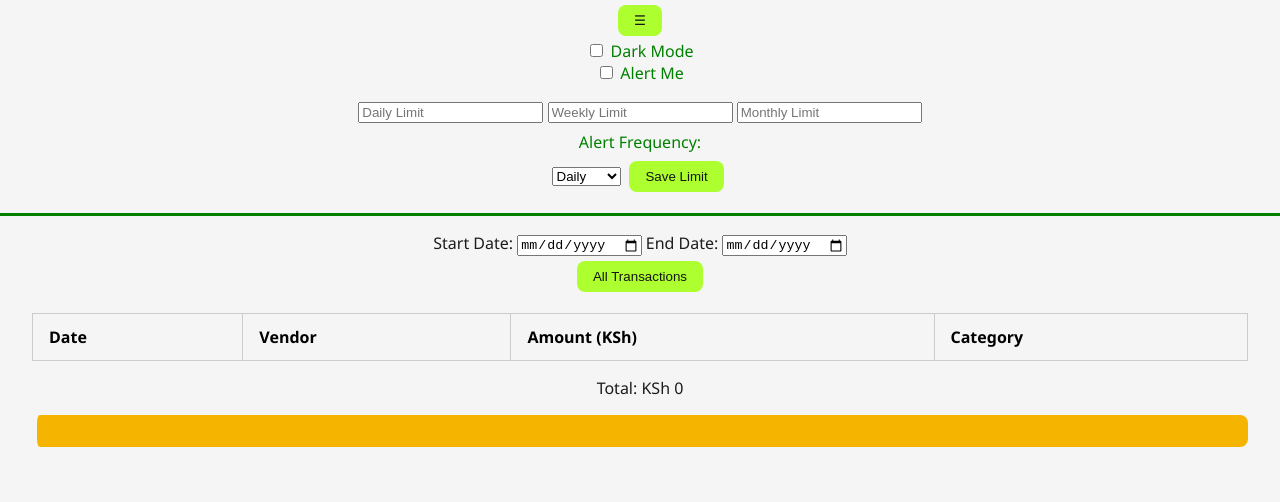
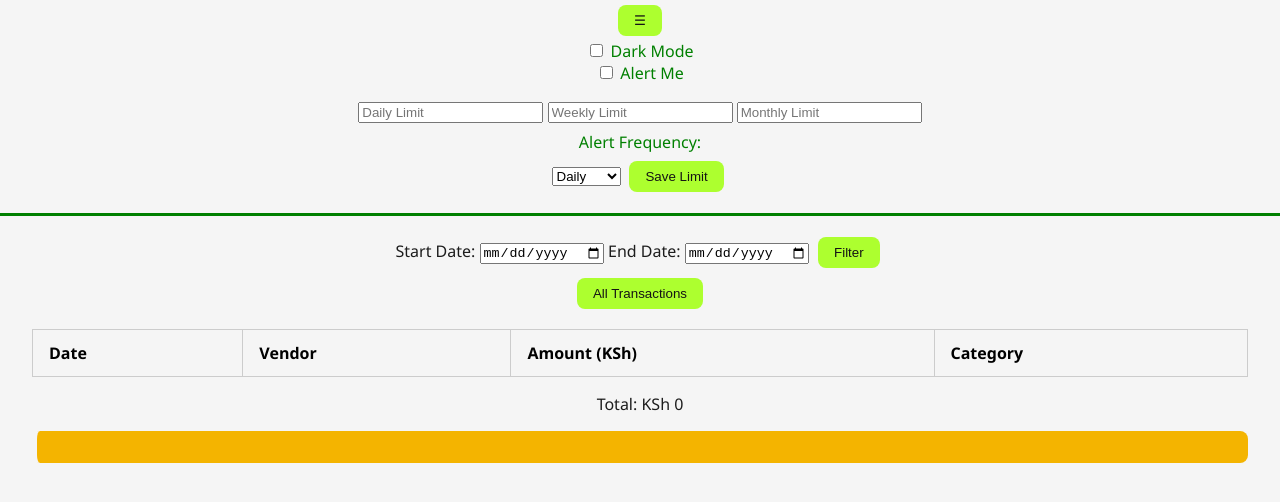
Before and after one commit to NdoloMwende/Chingri-Transactions-Tracker, a plain HTML site: page index.html in a window 1280 px wide. Shown: the part 102-604 px from the top of the page. Drawn offline with Linux system fonts and the light colour scheme.

Commit message:
Created filter button

```diff
--- a/index.html
+++ b/index.html
@@ -39,7 +39,7 @@
 
         <label for="endDate">End Date:</label>
         <input type="date" id="endDate">
-
+        <button id="filterBtn">Filter</button>
         </div>
          <button id="fetchDataBtn">All Transactions</button>
          <div id="table-section">
```
